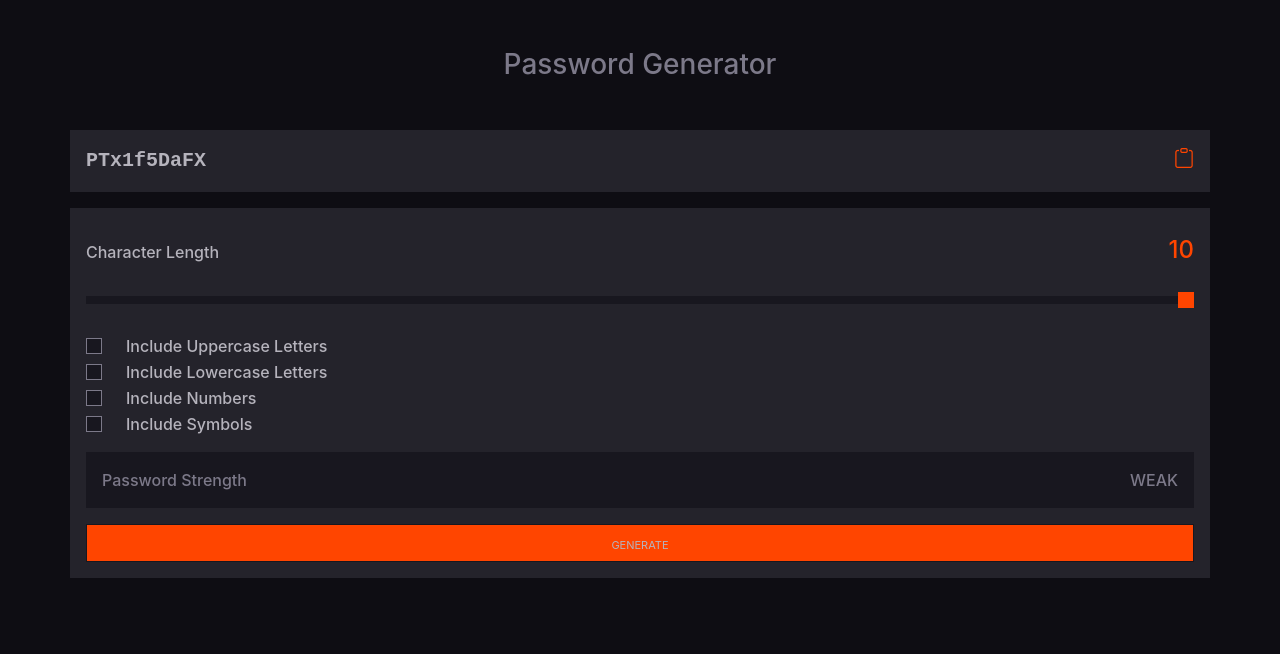
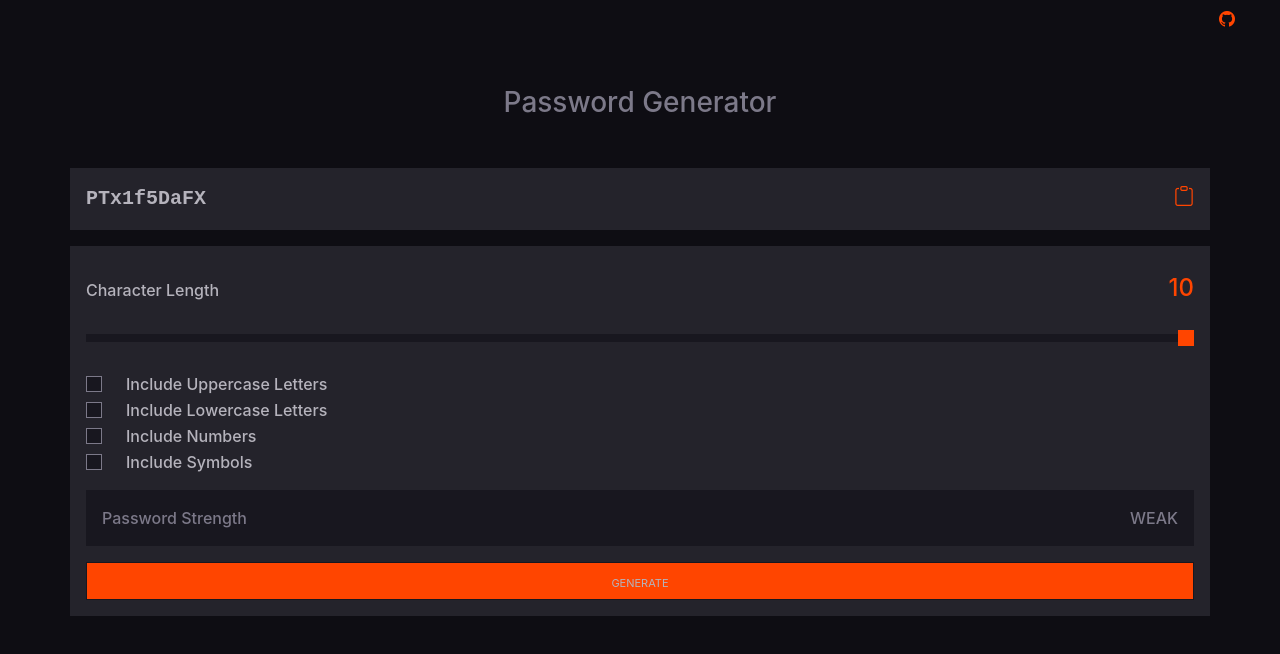
Before and after one commit to joelpeyton/password-generator, a React (Create React App) app: page / in a window 1280 px wide. Shown: the top 654 px of the page. Built offline with nearby package versions, Linux system fonts and the light colour scheme.

Commit message:
add Header component

```diff
--- a/public/index.html
+++ b/public/index.html
@@ -25,7 +25,7 @@
       Learn how to configure a non-root public URL by running `npm run build`.
     -->
     <link href="https://cdn.jsdelivr.net/npm/bootstrap@5.2.3/dist/css/bootstrap.min.css" rel="stylesheet" integrity="sha384-rbsA2VBKQhggwzxH7pPCaAqO46MgnOM80zW1RWuH61DGLwZJEdK2Kadq2F9CUG65" crossorigin="anonymous">
-<script src="https://cdn.jsdelivr.net/npm/bootstrap@5.2.3/dist/js/bootstrap.bundle.min.js" integrity="sha384-kenU1KFdBIe4zVF0s0G1M5b4hcpxyD9F7jL+jjXkk+Q2h455rYXK/7HAuoJl+0I4" crossorigin="anonymous"></script>
+    <script src="https://cdn.jsdelivr.net/npm/bootstrap@5.2.3/dist/js/bootstrap.bundle.min.js" integrity="sha384-kenU1KFdBIe4zVF0s0G1M5b4hcpxyD9F7jL+jjXkk+Q2h455rYXK/7HAuoJl+0I4" crossorigin="anonymous"></script>
     <link rel="stylesheet" href="https://cdn.jsdelivr.net/npm/bootstrap-icons@1.10.2/font/bootstrap-icons.css">
     <title>Password Generator</title>
   </head>
--- a/src/components/App.js
+++ b/src/components/App.js
@@ -1,10 +1,11 @@
+import Header from "./Header";
 import Display from "./Display";
 import Controller from "./Controller";
 
 function App() {
     return (
         <>
-        <h3 className="m-5">Password Generator</h3>
+        <Header />
         <Display />
         <Controller />
         </>
--- /dev/null
+++ b/src/components/Header.js
@@ -0,0 +1,12 @@
+function Header() {
+    return (
+        <>
+            <button type="button" className="btn btn-joel">
+                <i className="bi bi-github"></i>
+            </button>
+            <h3 className="m-5">Password Generator</h3>
+        </>
+    );
+}
+
+export default Header;
--- a/src/css/index.css
+++ b/src/css/index.css
@@ -1,3 +1,4 @@
+/* General */
 body {
     margin: 0;
     font-family: -apple-system, BlinkMacSystemFont, 'Segoe UI', 'Roboto', 'Oxygen',
@@ -9,16 +10,22 @@ body {
     -moz-osx-font-smoothing: grayscale;
 }
 
-/* App component */
-h3 {
-    text-align: center;
-    color: #7c7989;
-}
-
 .container {
     width: 90%;
     background-color: #24232b;
     color: #b5b3bc;
+}
+
+/* Header component */
+.btn-joel {
+    display:block;
+    margin-left: auto;
+    margin-right: 2rem;
+}
+
+h3 {
+    text-align: center;
+    color: #7c7989;
 }
 
 /* Display component */
```
Also changed, not shown: src/images/meteor.png (added).
